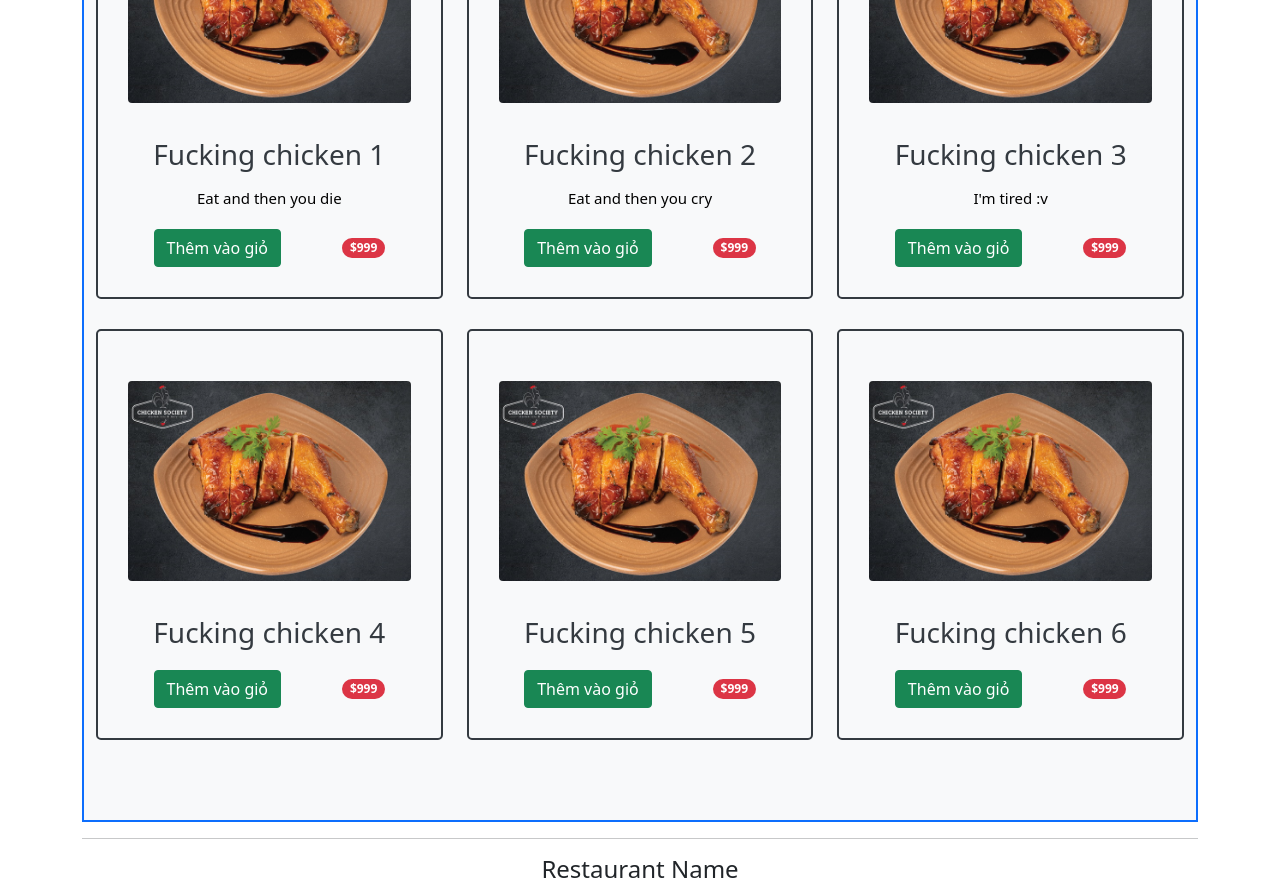
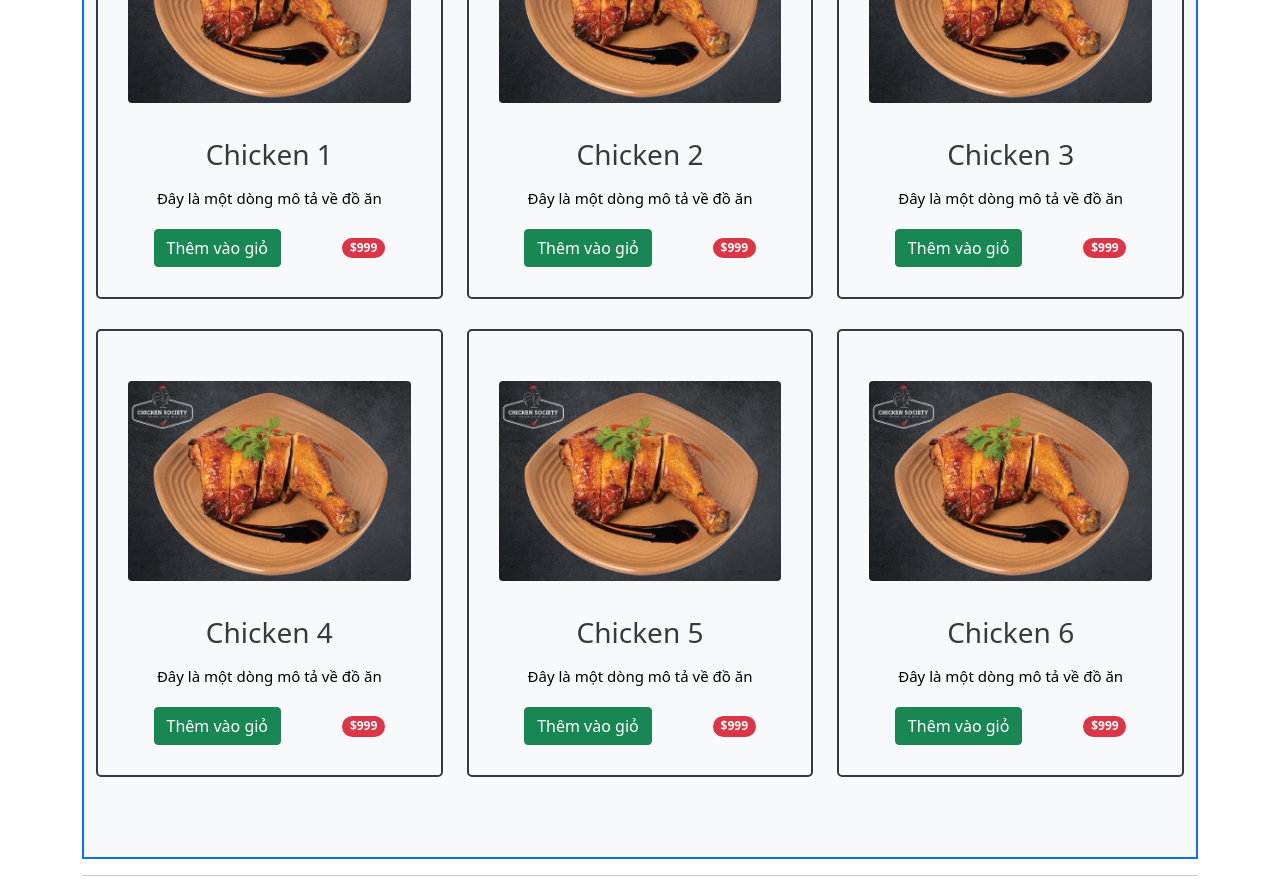
Before and after one commit to lkangr/doan1, a React (Create React App) app: page /foods in a window 1280 px wide. Shown: the part 520-1404 px from the top of the page. Built offline with nearby package versions, Linux system fonts and the light colour scheme.

Commit message:
change food/drink

```diff
--- a/src/customer/component/Menu_Drinks.js
+++ b/src/customer/component/Menu_Drinks.js
@@ -9,26 +9,29 @@ const Menu = ({name, desc, menu, addItem}) => {
                     <p className="text-center">{desc}</p>
                 </div>
                 <div className="row justify-content-center features">
-                    <Item
-                        name="Fucking chicken 1"
-                        desc="Eat and then you die"
+                <Item
+                        name="Chicken 1"
+                        desc="Đây là một dòng mô tả về đồ uống"
                     />
                     <Item
-                        name="Fucking chicken 2"
-                        desc="Eat and then you cry"
+                        name="Chicken 2"
+                        desc="Đây là một dòng mô tả về đồ uống"
                     />
                     <Item
-                        name="Fucking chicken 3"
-                        desc="I'm tired :v"
+                        name="Chicken 3"
+                        desc="Đây là một dòng mô tả về đồ uống"
                     />
                     <Item
-                        name="Fucking chicken 4"
+                        name="Chicken 4"
+                        desc="Đây là một dòng mô tả về đồ uống"
                     />
                     <Item
-                        name="Fucking chicken 5"
+                        name="Chicken 5"
+                        desc="Đây là một dòng mô tả về đồ uống"
                     />
                     <Item
-                        name="Fucking chicken 6"
+                        name="Chicken 6"
+                        desc="Đây là một dòng mô tả về đồ uống"
                     />
                 </div>
             </div>
--- a/src/customer/component/Menu_Foods.js
+++ b/src/customer/component/Menu_Foods.js
@@ -10,25 +10,28 @@ const Menu = ({name, desc, menu, addItem}) => {
                 </div>
                 <div className="row justify-content-center features">
                     <Item
-                        name="Fucking chicken 1"
-                        desc="Eat and then you die"
+                        name="Chicken 1"
+                        desc="Đây là một dòng mô tả về đồ ăn"
                     />
                     <Item
-                        name="Fucking chicken 2"
-                        desc="Eat and then you cry"
+                        name="Chicken 2"
+                        desc="Đây là một dòng mô tả về đồ ăn"
                     />
                     <Item
-                        name="Fucking chicken 3"
-                        desc="I'm tired :v"
+                        name="Chicken 3"
+                        desc="Đây là một dòng mô tả về đồ ăn"
                     />
                     <Item
-                        name="Fucking chicken 4"
+                        name="Chicken 4"
+                        desc="Đây là một dòng mô tả về đồ ăn"
                     />
                     <Item
-                        name="Fucking chicken 5"
+                        name="Chicken 5"
+                        desc="Đây là một dòng mô tả về đồ ăn"
                     />
                     <Item
-                        name="Fucking chicken 6"
+                        name="Chicken 6"
+                        desc="Đây là một dòng mô tả về đồ ăn"
                     />
                 </div>
             </div>
```
